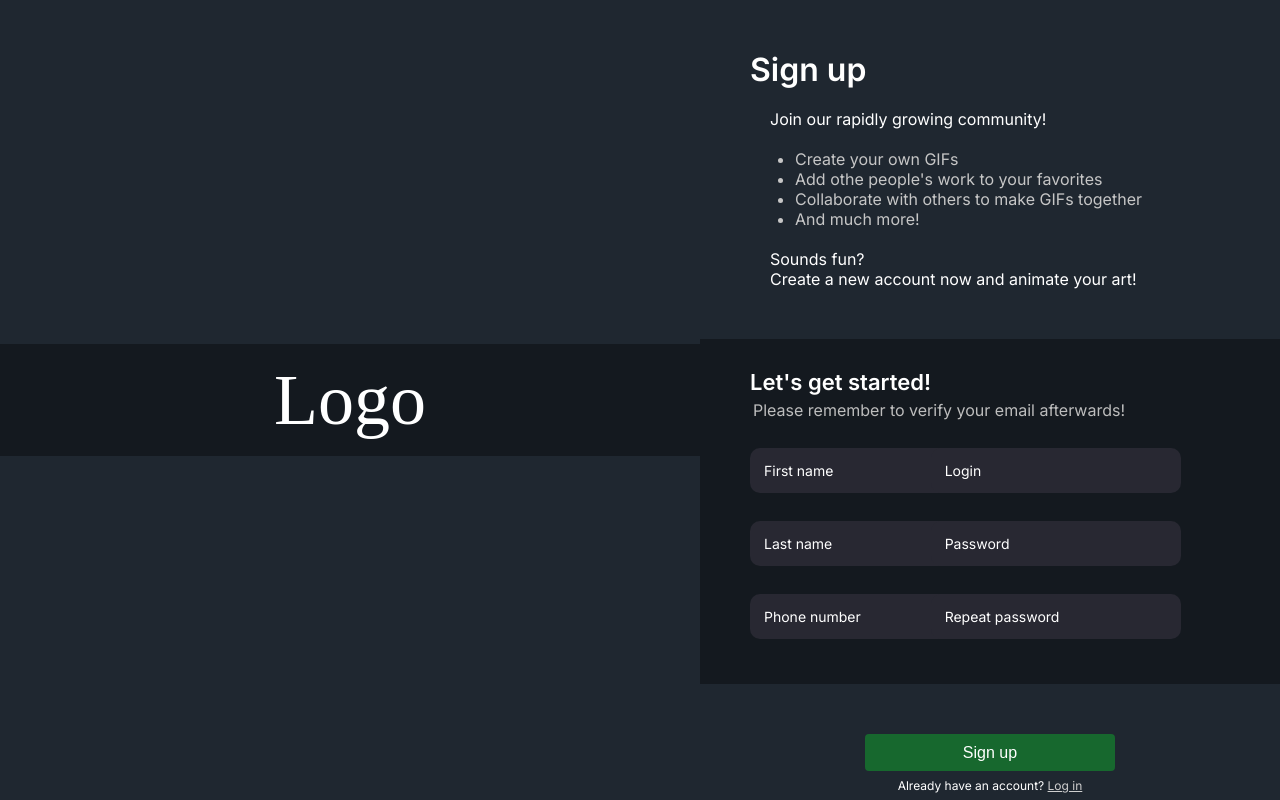
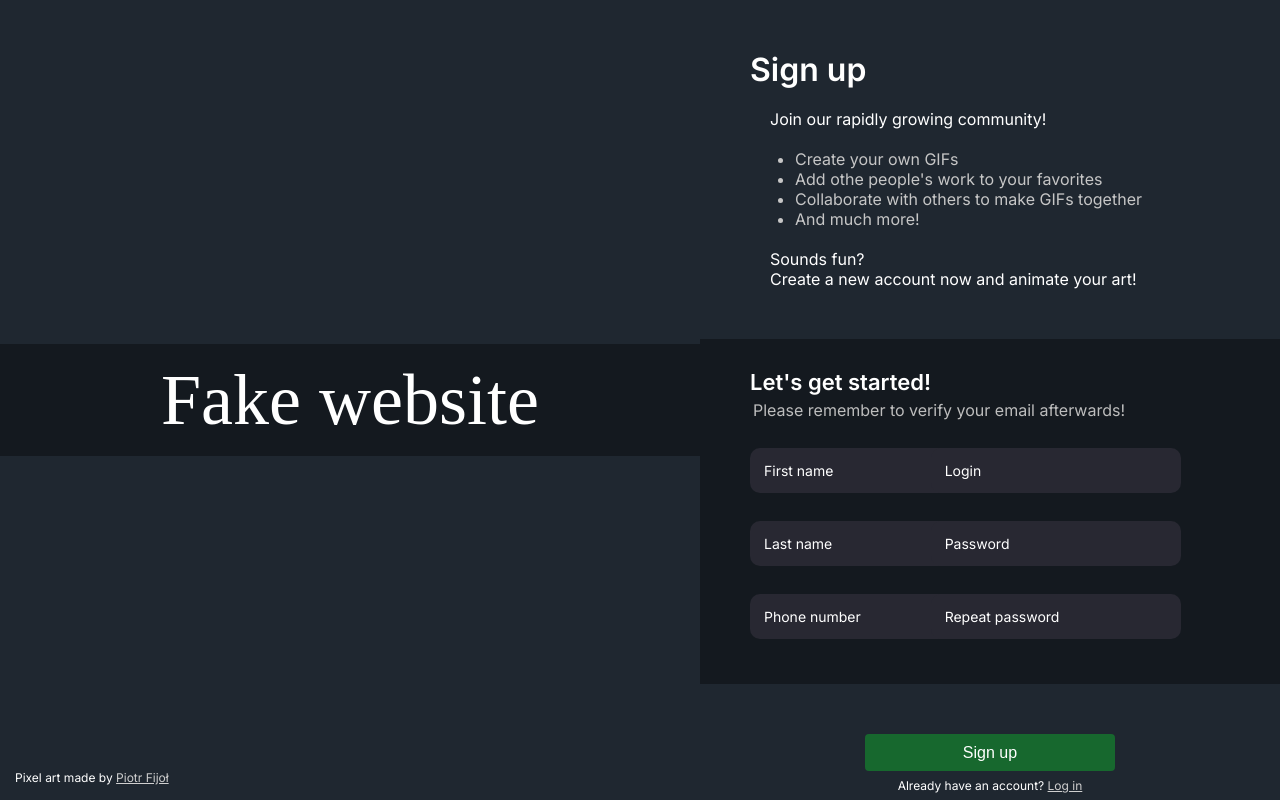
Before and after one commit to piotrfijol/top-sign-up, a plain HTML site: page index.html in a window 1280 px wide. Drawn offline with Linux system fonts and the light colour scheme; a web font is replaced by a local one.

Commit message:
Include information about author of art

```diff
--- a/css/style.css
+++ b/css/style.css
@@ -80,6 +80,7 @@ body {
 .form-container {
     margin-top: -20px;
     width: 100%;
+    max-width: 2420px;
     background-color:rgba(0, 0, 0, .35);
     box-sizing: border-box;
     padding: 30px 50px;
@@ -164,3 +165,14 @@ label.focused {
 .btn[type="submit"] + p > a {
     color: #CFCFCF;
 }
+
+.art-author {
+    position: absolute;
+    bottom: 15px;
+    left: 15px;
+    font-size: 12px;
+}
+
+.art-author a {
+    color: #CFCFCF;
+}
--- a/index.html
+++ b/index.html
@@ -18,7 +18,8 @@
     <div class="container">
         <div class="bg">
             <div class="logo-bg"></div>
-            <h1>Logo</h1>
+            <h1>Fake website</h1>
+            <p class="art-author">Pixel art made by <a href="https://github.com/piotrfijol">Piotr Fijoł</a></p>
         </div>
         <div class="signup">
             <div class="information-container">
```
